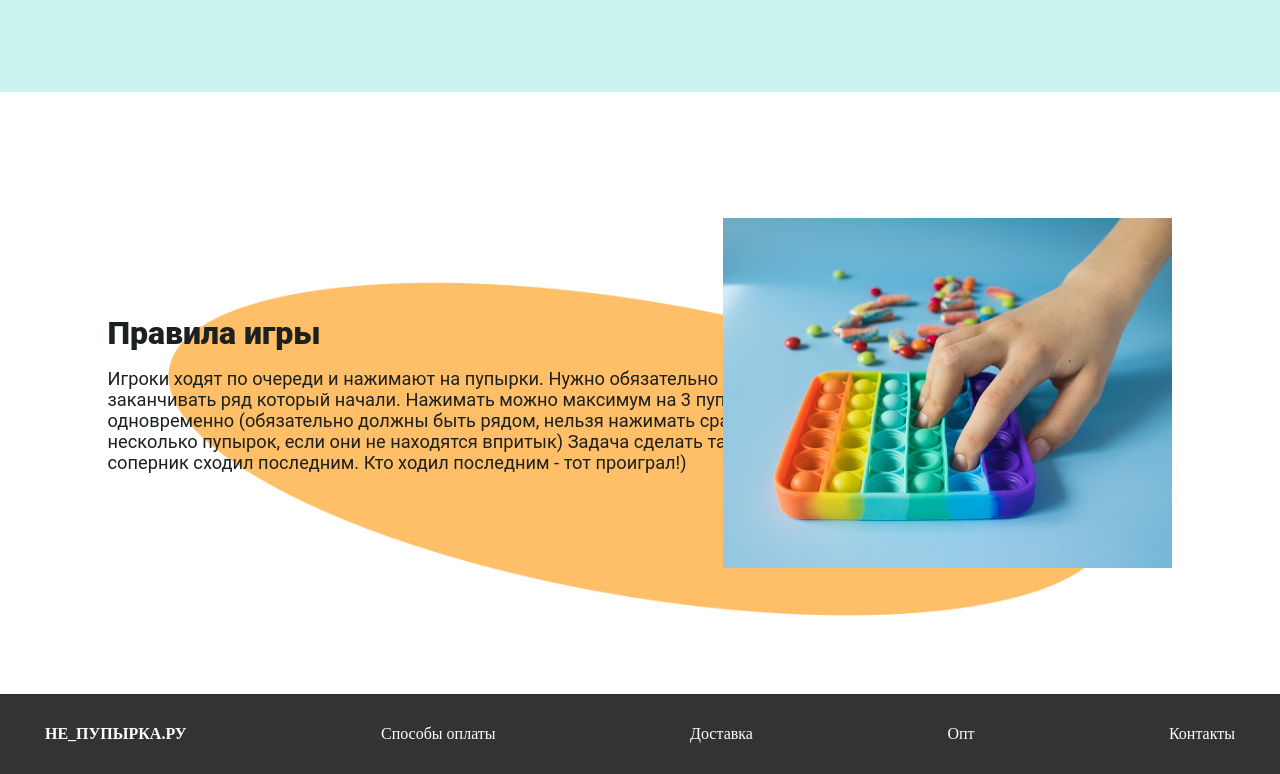
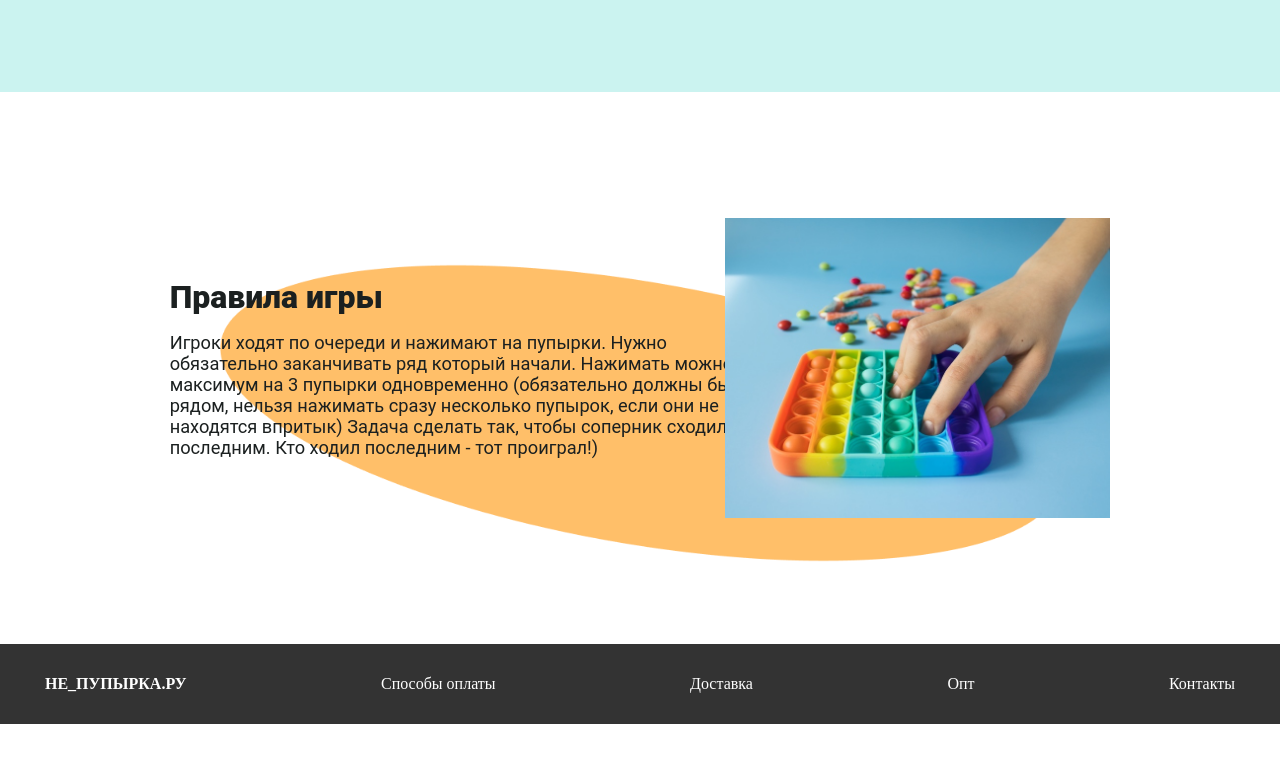
Before and after one commit to YasserProgram/pop_it_frontend, a plain HTML site: page index.html in a window 1280 px wide. Shown: the part 1698-2472 px from the top of the page. After the commit the page ends 2422 px from the top, so only its background shows below. Drawn offline with Linux system fonts and the light colour scheme.

Commit message:
Change image size

```diff
--- a/index.html
+++ b/index.html
@@ -54,8 +54,8 @@
                 <h2 class="rules-popit__title">Правила игры</h2>
             <p class="rules-popit__text">Игроки ходят по очереди и нажимают на пупырки. Нужно обязательно заканчивать ряд который начали. Нажимать можно максимум на 3 пупырки одновременно (обязательно должны быть рядом, нельзя нажимать сразу несколько пупырок, если они не находятся впритык) Задача сделать так, чтобы   соперник сходил последним. Кто ходил последним - тот проиграл!)</p>
             </div>
-            <img class="rules-popit__image" src="./assets/images/photo.jpg" alt="pop it image" height="350" >
-            <img class="rules-popit__image-bg" src="./assets/images/bg-grid.png" alt="background image" height="450">
+            <img class="rules-popit__image" src="./assets/images/photo.jpg" alt="pop it image" height="300" >
+            <img class="rules-popit__image-bg" src="./assets/images/bg-grid.png" alt="background image" height="400">
         </section>
     </main>
     <footer class="footer-container">
--- a/styles.css
+++ b/styles.css
@@ -156,7 +156,7 @@
 }
 
 .rules-popit__tex-container {
-    max-width: 700px;
+    max-width: 600px;
     z-index: 1;
 }
 
@@ -178,7 +178,7 @@
 
 .rules-popit__image {
     z-index: 1;
-    margin-left: -300px;
+    margin-left: -30%;
 }
 .rules-popit__image-bg {
     position: absolute;
```
